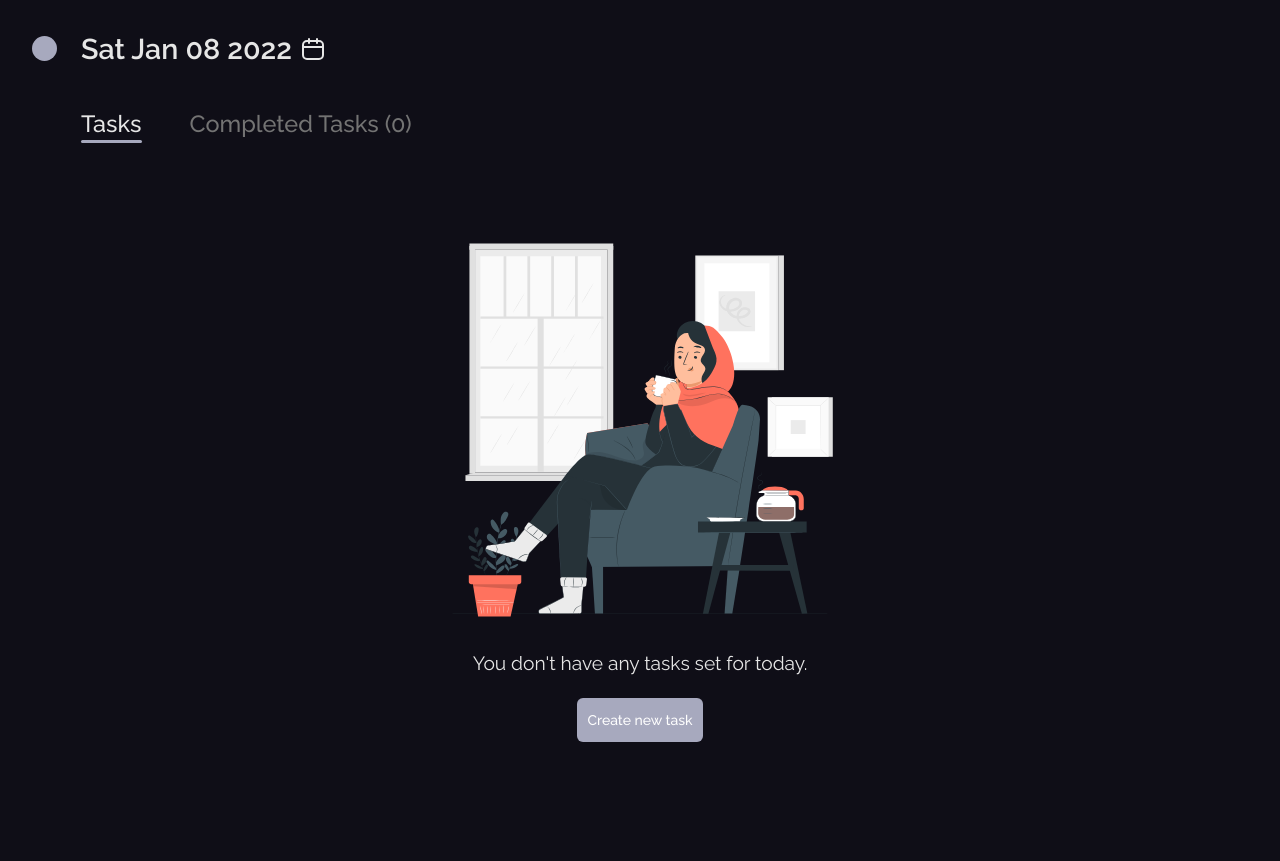
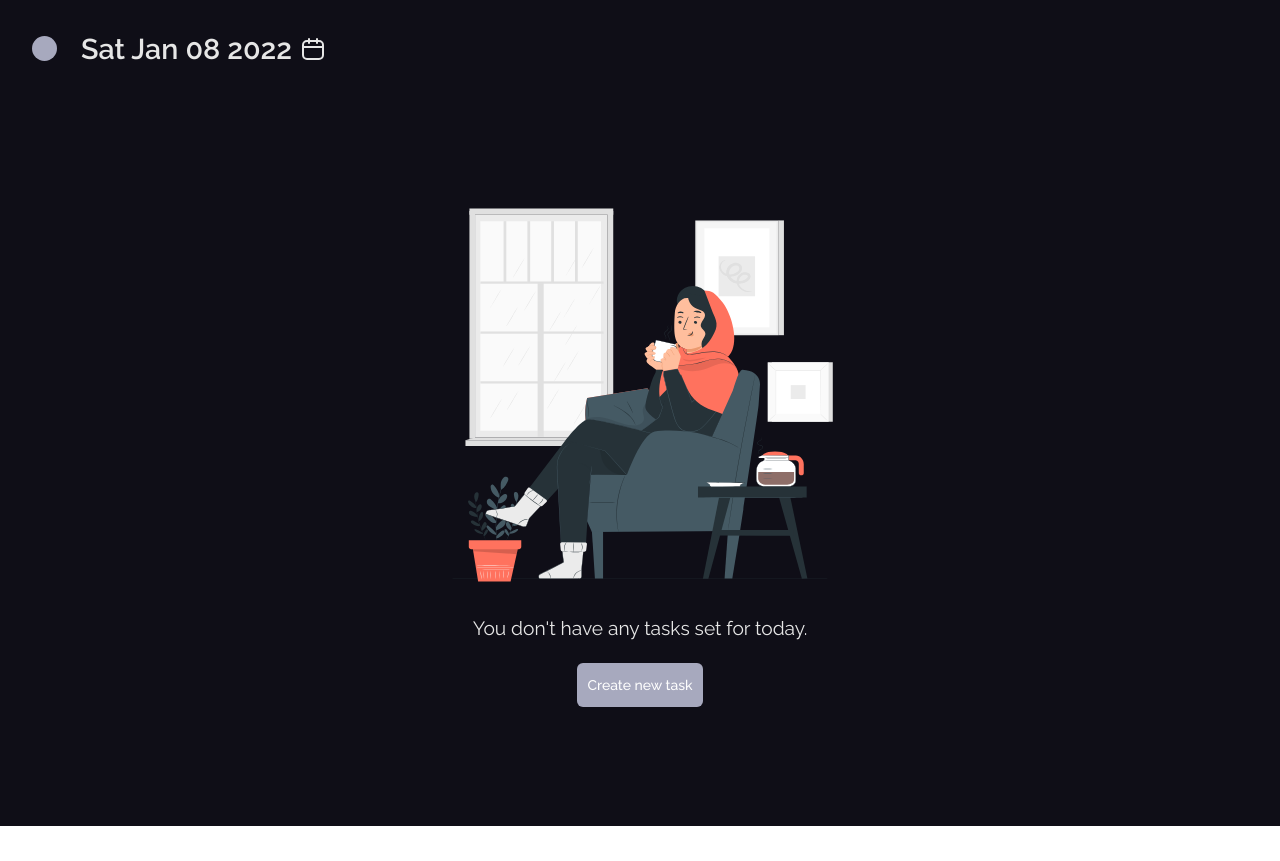
Before and after one commit to Adekxnle/checked, a React (Create React App) app: page / in a window 1280 px wide. After the commit the page ends 826 px from the top, so only its background shows below. Built offline with nearby package versions, Linux system fonts and the light colour scheme.

Commit message:
fixing animations

```diff
--- a/src/components/Header/index.js
+++ b/src/components/Header/index.js
@@ -58,12 +58,12 @@ function Header() {
               </svg>
             </div>
             <div className='links-container'>
-              <ul>
+              {/* <ul>
                 <li>
                   <Link className='tabs' to='/' tabIndex='1'>
                     <div className='tab'>
                       <h2> Tasks </h2>
-                      {location.pathname === '/' ? <div className='active' /> : ''}
+                      {location.pathname === '/' ? <div className='active slide-in' /> : ''}
                     </div>
                   </Link>
                 </li>
@@ -72,7 +72,13 @@ function Header() {
                     <Link className='tabs' to='/completed-tasks' tabIndex='2'>
                       <div className='tab'>
                         <h2>Completed Tasks ({completedTasks.length})</h2>
-                        {location.pathname === '/completed-tasks' ? <div className='active' /> : ''}
+                        <div
+                          className={`${
+                            location.pathname === '/completed-tasks'
+                              ? 'active slide-in'
+                              : 'un-active slide-out'
+                          }`}
+                        />
                       </div>
                     </Link>
                   ) : (
@@ -81,7 +87,7 @@ function Header() {
                     </div>
                   )}
                 </li>
-              </ul>
+              </ul> */}
             </div>
           </div>
         </div>
```
